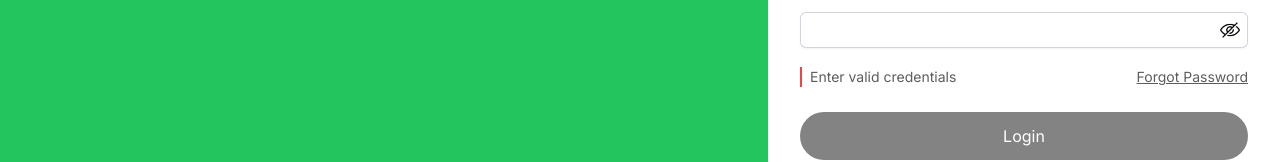
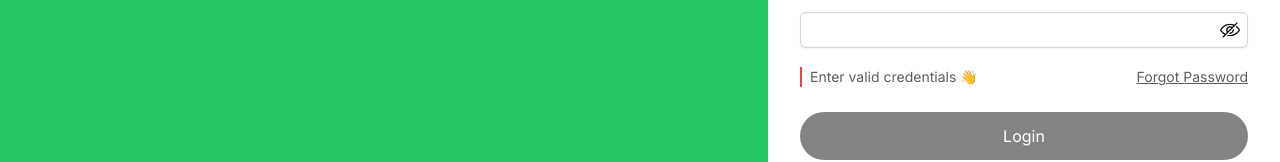
Before and after one commit to arthasai/ArthasAI, a Next.js app in the folder frontend/arthas-ai/: page /homepage in a window 1280 px wide. Shown: the part 405-567 px from the top of the page. Built offline with nearby package versions, Linux system fonts and the light colour scheme.

Commit message:
updated ErrorNotification

```diff
--- a/frontend/arthas-ai/app/homepage/page.tsx
+++ b/frontend/arthas-ai/app/homepage/page.tsx
@@ -144,7 +144,7 @@ const LoginComp = (props: any) => {
 			<div className="w-full mt-4">
 				<div className="inline-block w-1/2 text-left">
 					{loginError && (
-						<ErrorNotification errorMessage="Enter valid credentials" />
+						<ErrorNotification errorMessage="Enter valid credentials &#128075;" />
 					)}
 				</div>
 				<div className="inline-block w-1/2 text-right">
@@ -263,7 +263,7 @@ const SignUpComp = (props: any) => {
 			</form>
 			<div className="w-full text-left mt-4">
 				{signUpError && (
-					<ErrorNotification errorMessage="Enter valid credentials" />
+					<ErrorNotification errorMessage="Enter valid credentials &#128075;" />
 				)}
 			</div>
 			<div className={`block w-full ${signUpError ? "mt-6" : "mt-12"}`}>
```
